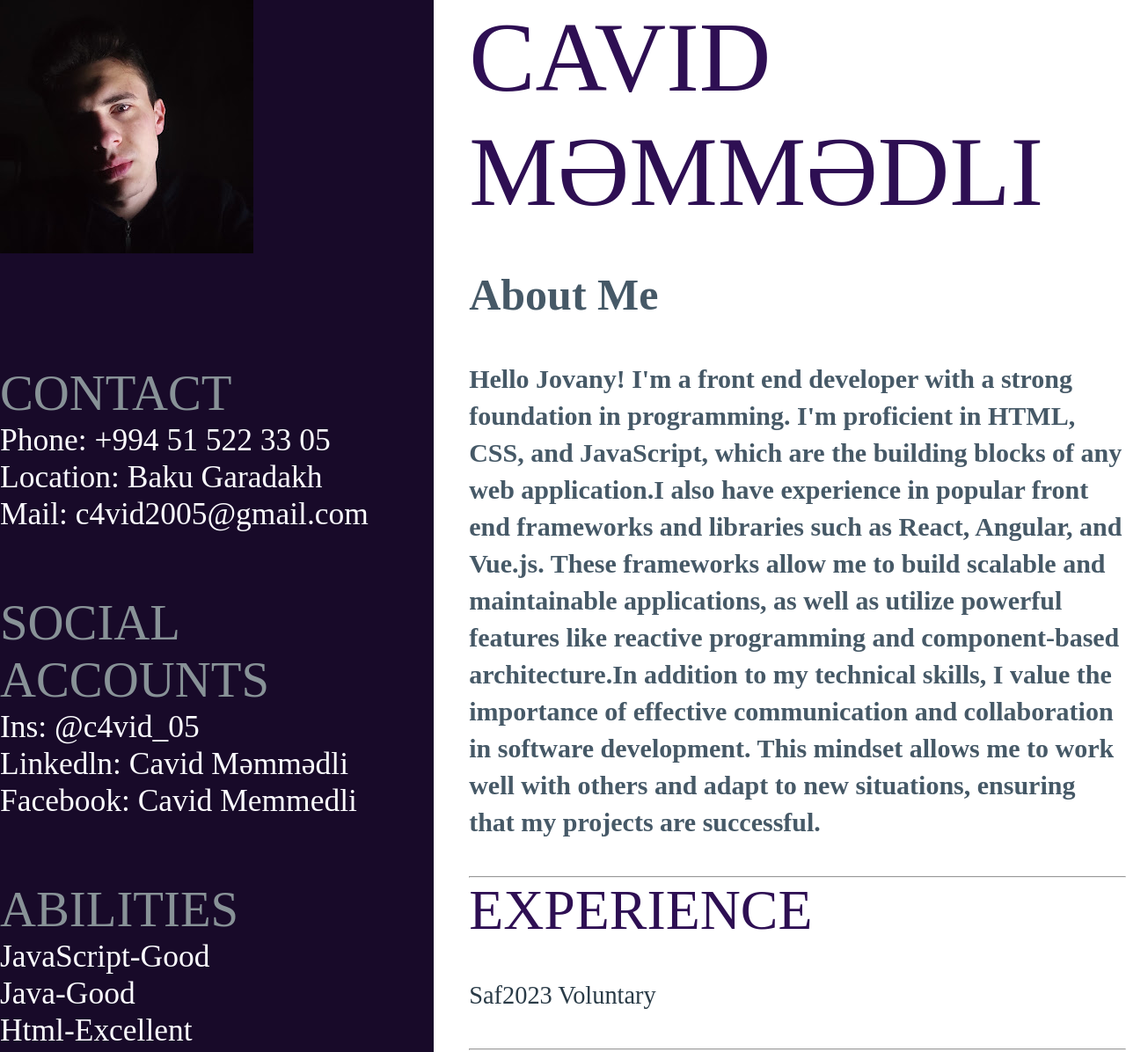
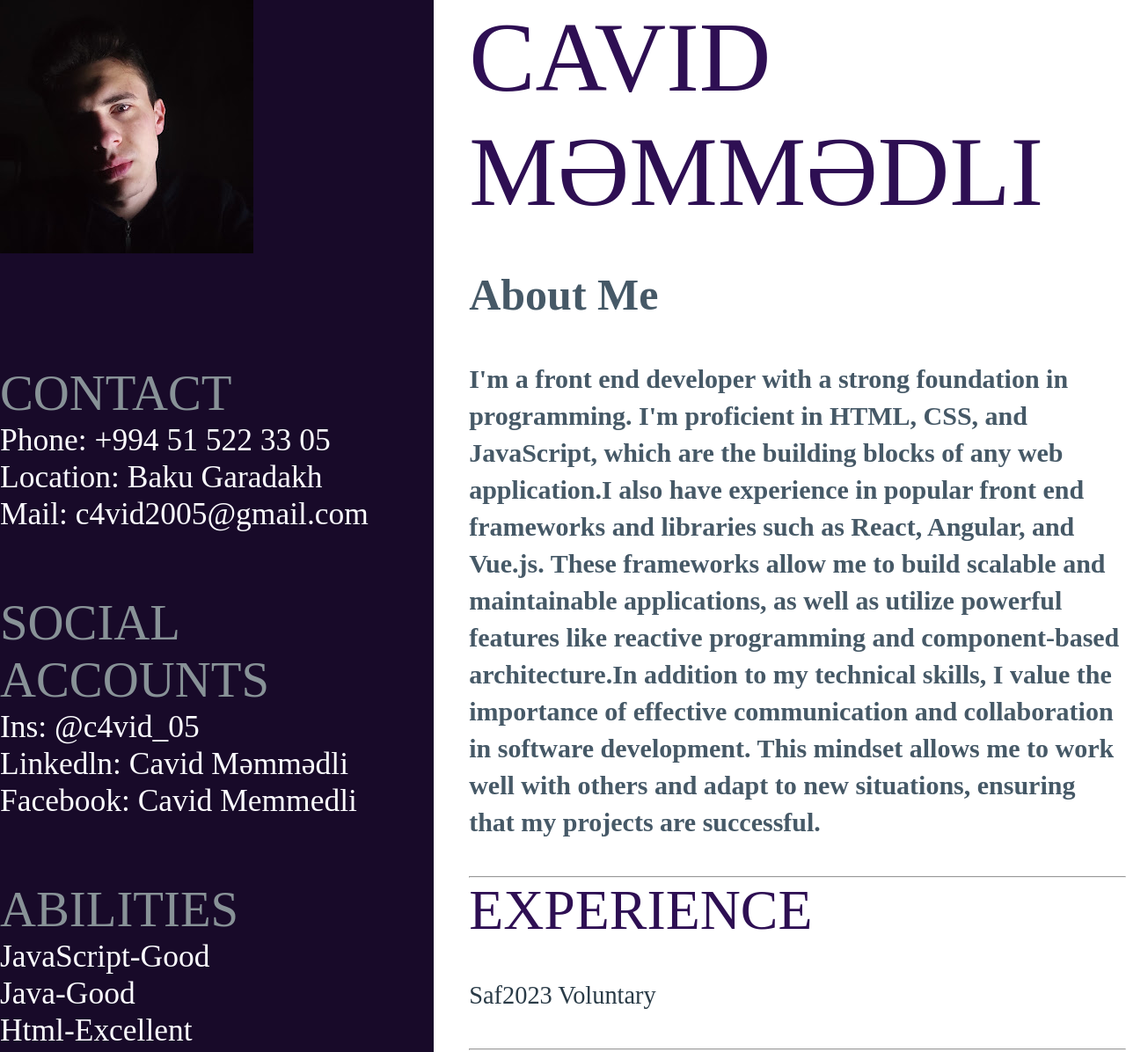
Before and after one commit to C4vid/CV-Cavid, a plain HTML site: page index.html in a window 1280 px wide. Shown: the top 1196 px of the page at 88% size. Drawn offline with Linux system fonts and the light colour scheme.

Commit message:
first commit

```diff
--- a/index.html
+++ b/index.html
@@ -38,7 +38,7 @@
             <div class="right-header">
                 <h1>Cavid Məmmədli</h1>
                 <h2>About Me</h2>
-                <p>Hello Jovany! I'm a front end developer with a strong foundation in programming. I'm proficient in HTML, CSS, and JavaScript, which are the building blocks of any web application.I also have experience in popular front end frameworks and libraries such as React, Angular, and Vue.js. These frameworks allow me to build scalable and maintainable applications, as well as utilize powerful features like reactive programming and component-based architecture.In addition to my technical skills, I value the importance of effective communication and collaboration in software development. This mindset allows me to work well with others and adapt to new situations, ensuring that my projects are successful.</p>
+                <p>I'm a front end developer with a strong foundation in programming. I'm proficient in HTML, CSS, and JavaScript, which are the building blocks of any web application.I also have experience in popular front end frameworks and libraries such as React, Angular, and Vue.js. These frameworks allow me to build scalable and maintainable applications, as well as utilize powerful features like reactive programming and component-based architecture.In addition to my technical skills, I value the importance of effective communication and collaboration in software development. This mindset allows me to work well with others and adapt to new situations, ensuring that my projects are successful.</p>
                 <hr>
 
             </div>
```
